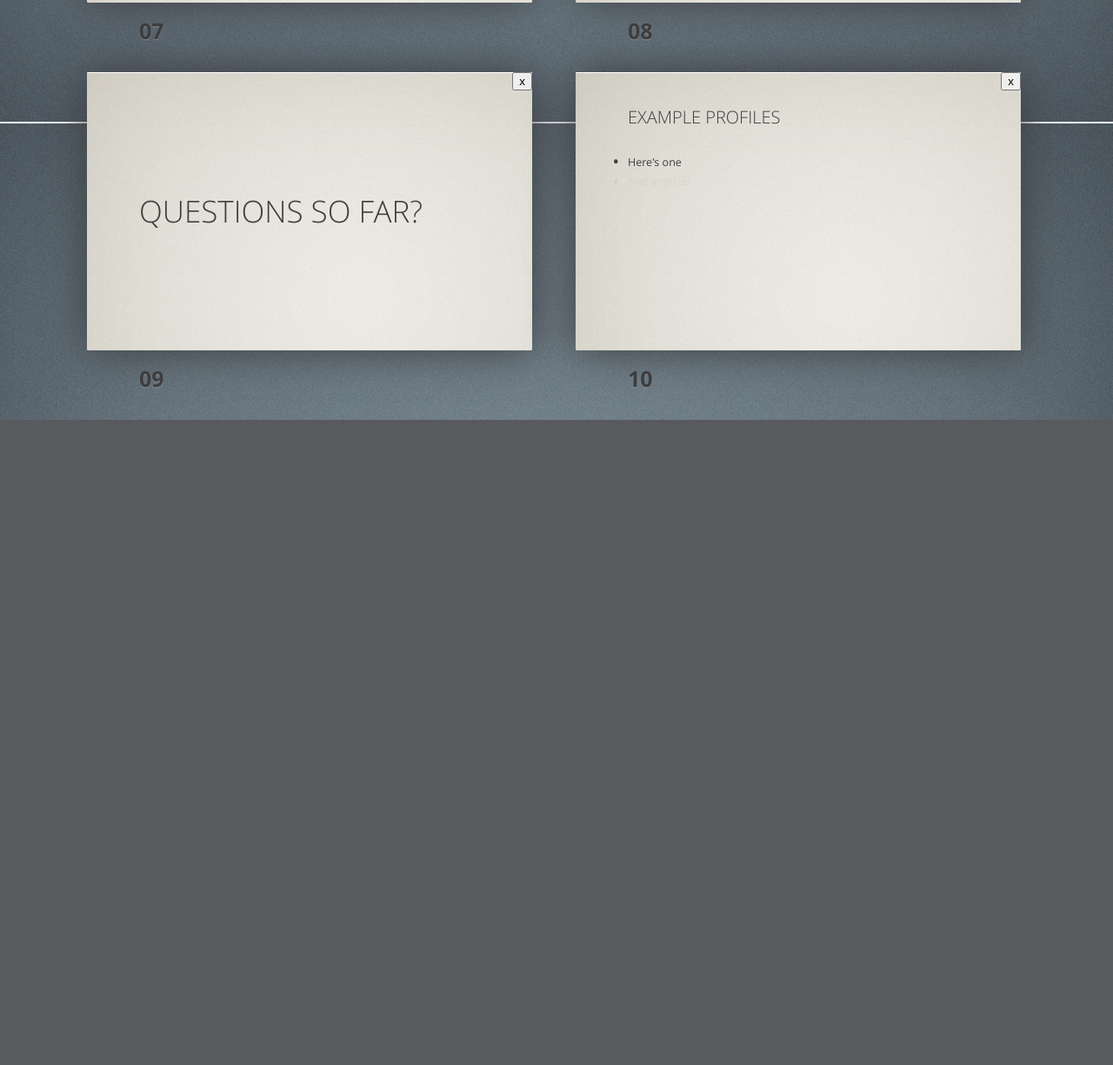
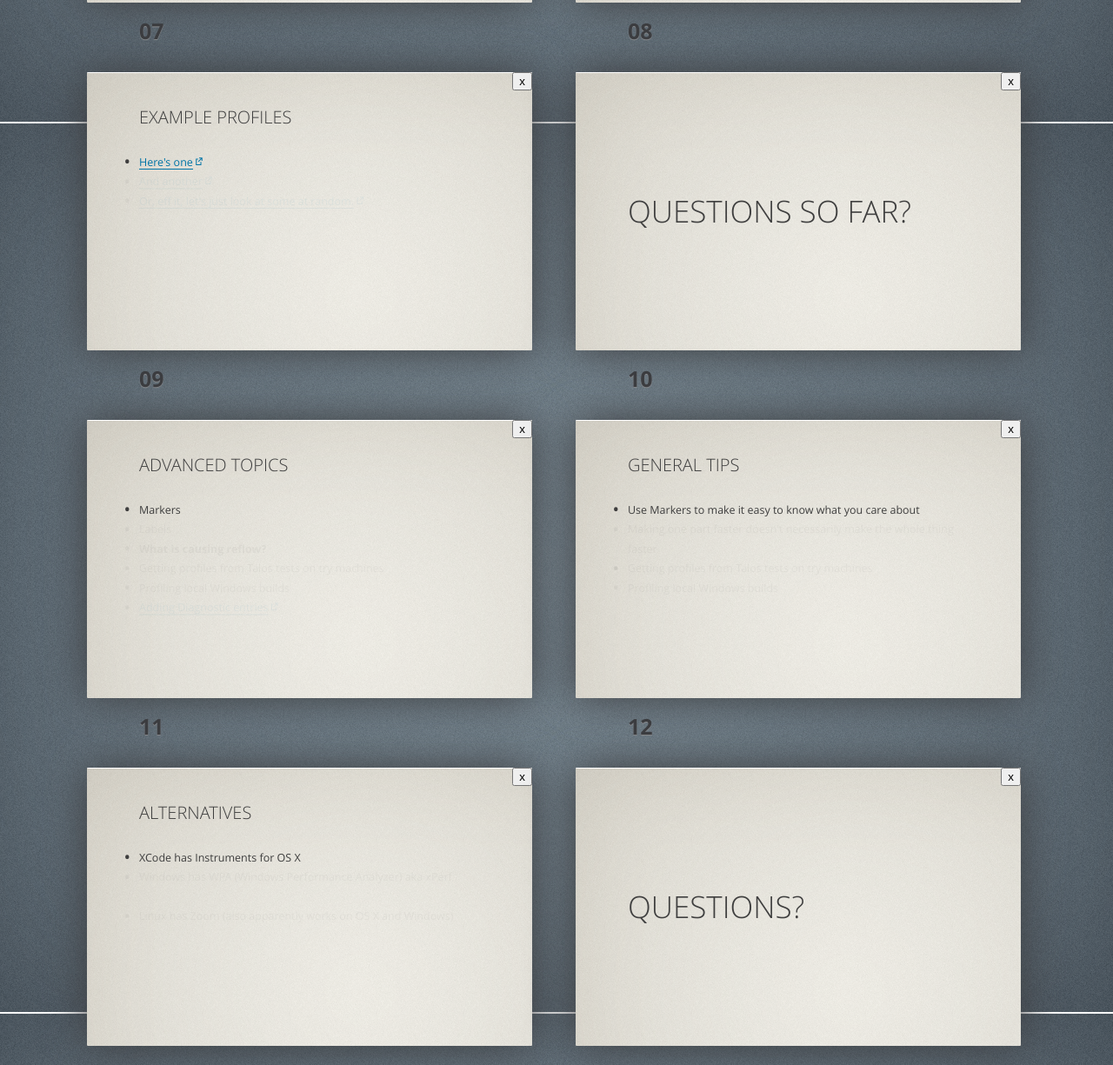
Before and after one commit to mikeconley/reading-and-interpreting-profiles, a website: page html5/index.html in a window 1280 px wide. Shown: the part 1908-3133 px from the top of the page at 87% size. Before the commit the page ends 2391 px from the top, so only its background shows below. Drawn offline with Linux system fonts and the light colour scheme; files whose address does not match are found by name.

Commit message:
Add more slides

```diff
--- a/html5/index.html
+++ b/html5/index.html
@@ -166,6 +166,21 @@
     </section>
  </div></div>
 
+ <div id="example_profiles" class="slide"><div>
+   <section>
+     <header>
+       <h2>Example Profiles</h2>
+     </header>
+     <ul class="inner">
+       <li class="active"><a href="https://people.mozilla.org/~bgirard/cleopatra/#report=631e6baa526b699d9ebf25e3b3f9107b38ded194" target="_blank">Here's one</a></li>
+       <li><a href="https://people.mozilla.org/~bgirard/cleopatra/#report=34ef67d91de870465c648d9ef7cbf7a37cc35bd1" target="_blank">And another</a></li>
+       <li><a href="https://bugzilla.mozilla.org/buglist.cgi?list_id=13071287&resolution=---&query_format=advanced&longdesc=cleopatra.io&longdesc_type=anywordssubstr" target="_blank">Or, eff it, let's just look at some at random.</a></li>
+     </ul>
+     <footer class="notes">
+     </footer>
+   </section>
+ </div></div>
+
  <div id="questions_so_far_1" class="slide oneline"><div>
    <section>
      <header>
@@ -176,19 +191,76 @@
    </section>
  </div></div>
 
-  <div id="example_profiles" class="slide"><div>
+ <div id="advanced_topics" class="slide"><div>
    <section>
      <header>
-        <h2>Example Profiles</h2>
+       <h2>Advanced Topics</h2>
      </header>
      <ul class="inner">
-        <li class="active">Here's one</li>
-        <li>And another</li>
+       <li class="active">Markers</li>
+       <li>Labels</li>
+       <li><strong>What is causing reflow?</strong></li>
+       <li>Getting profiles from Talos tests on try machines</li>
+       <li>Profiling local Windows builds</li>
+       <li><a href="https://github.com/bgirard/cleopatra/pull/62/files" target="_blank">Adding Diagnostic entries</a></li>
+     </ul>
+     <footer class="notes">
+       <ul>
+         <li>Sorry - I might flip back and forth a bit between this slide and other things.</li>
+       </ul>
+     </footer>
+   </section>
+ </div></div>
+
+ <div id="general_tips" class="slide"><div>
+   <section>
+     <header>
+       <h2>General Tips</h2>
+     </header>
+     <ul class="inner">
+       <li class="active">Use Markers to make it easy to know what you care about</li>
+       <li>Making one part faster doesn't necessarily make the whole thing faster</li>
+       <li></li>
+       <li>Getting profiles from Talos tests on try machines</li>
+       <li>Profiling local Windows builds</li>
+     </ul>
+     <footer class="notes">
+       <ul>
+         <li>Sorry - I might flip back and forth a bit between this slide and other things.</li>
+       </ul>
+     </footer>
+   </section>
+ </div></div>
+
+ <div id="alternatives" class="slide"><div>
+   <section>
+     <header>
+       <h2>Alternatives</h2>
+     </header>
+     <ul class="inner">
+       <li class="active">XCode has Instruments for OS X</li>
+       <li>Windows has WPA (Windows Performance Analyzer) aka xPerf
+          <ul>
+            <li>Concurrency Visualizer for Visual Studio is also good</li>
+          </ul>
+       </li>
+       <li>Linux has Zoom (also apparently works on OS X and Windows)</li>
      </ul>
      <footer class="notes">
      </footer>
    </section>
  </div></div>
+
+ <div id="questions" class="slide oneline"><div>
+   <section>
+     <header>
+       <h2>Questions?</h2>
+     </header>
+     <footer class="notes">
+     </footer>
+   </section>
+ </div></div>
+
 <!-- end slide block -->
 <!--
 
```
Lines whose indentation alone changed are shown as unchanged.
